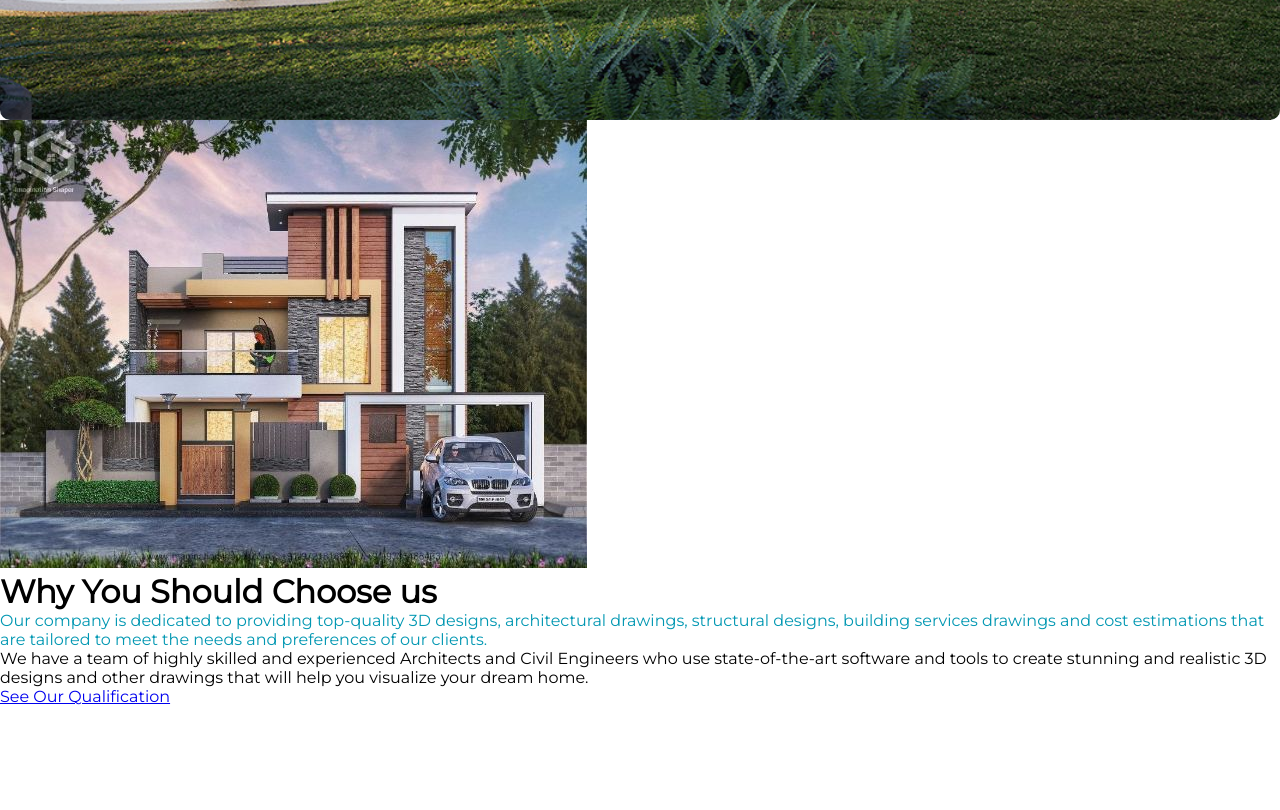
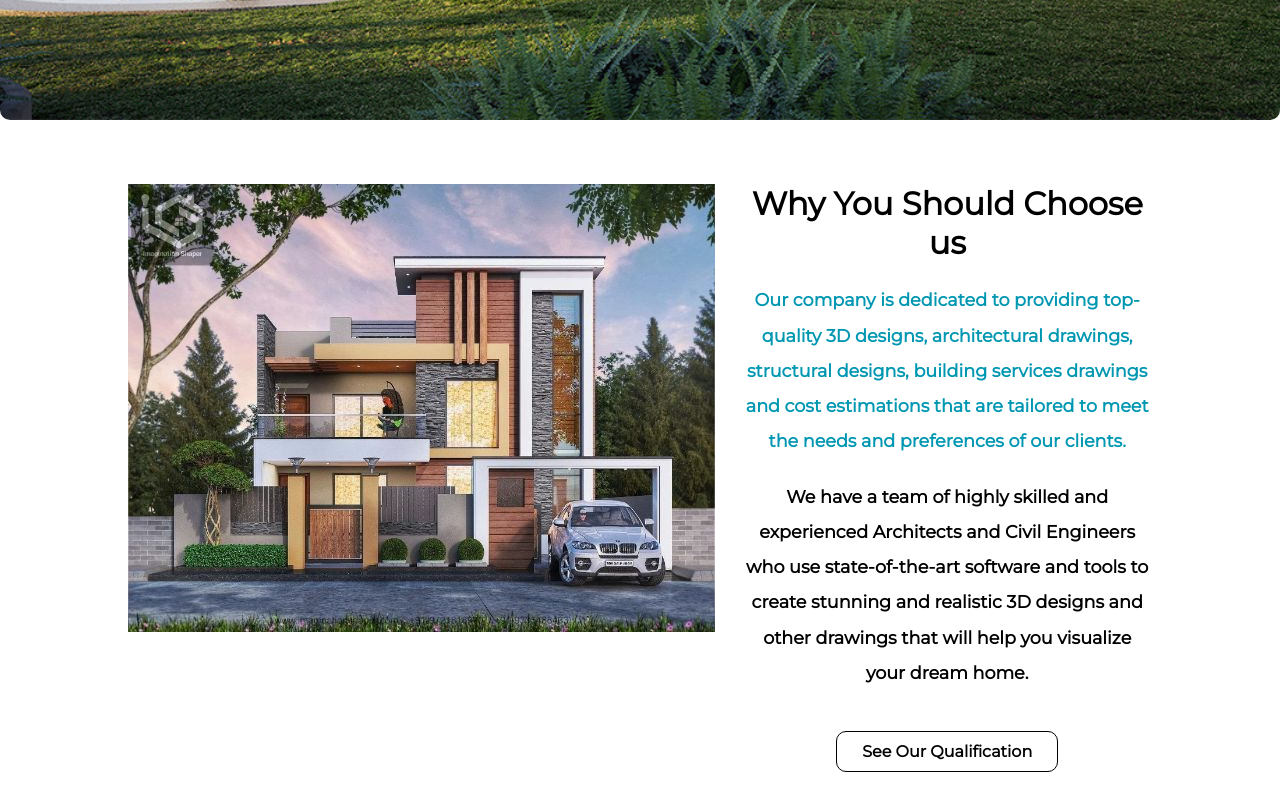
Before and after one commit to Halleendod/the-dudes-, a plain HTML site: page index.html in a window 1280 px wide. Shown: the part 680-1490 px from the top of the page. Before the commit the page ends 1386 px from the top, so only its background shows below. Drawn offline with Linux system fonts and the light colour scheme.

Commit message:
Developed why us section

```diff
--- a/assets/css/styles.css
+++ b/assets/css/styles.css
@@ -124,3 +124,47 @@
     text-decoration: none;
     color: white;
 }
+
+/* Why us section */
+
+.why-us-section {
+  margin: 5% 10%;
+  display: flex;
+  justify-content: space-between;
+}
+
+.why-us-content {
+  width: 40%;
+  display: flex;
+  flex-direction: column;
+  align-items: center;
+}
+
+.why-us-content h2 {text-align: center;}
+
+.why-us-content p {
+  font-weight: bold;
+  margin-top: 5%;
+  font-size: 1.1rem;
+  text-align: center;
+  line-height: 2;
+}
+
+.why-us-content a {
+  text-align: center;
+  text-decoration: none;
+  width: fit-content;
+  color: black;
+  font-weight: bold;
+  margin-top: 10%;
+  padding: 10px 25px;
+  border: 1px solid black;
+  border-radius: 10px;
+}
+
+.why-us-content a:hover {
+
+  color: white;
+  background-color: #0097B2;
+  border: 1px solid #0097B2;
+}
--- a/index.html
+++ b/index.html
@@ -74,7 +74,7 @@
                 Civil Engineers who use state-of-the-art software and tools to create
                 stunning and realistic 3D designs and other drawings that will help
                 you visualize your dream home.</p>
-            <a href="#">See Our Qualification</a>
+            <a href="#" class="why-us-link">See Our Qualification</a>
         </div>
     </section> <!--why-us-section-->
 
```
